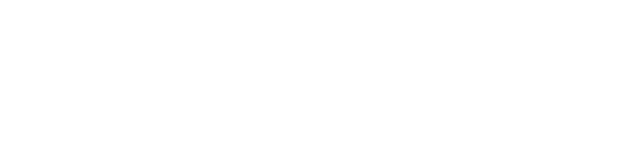
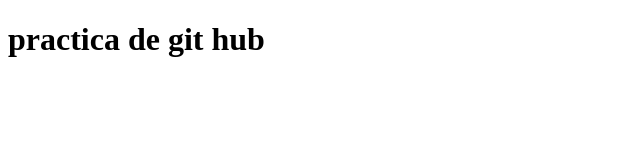
Before and after one commit to hulkerv/alpha_2, a plain HTML site: page index.html in a window 1280 px wide. Shown: the whole page, without its empty margins (0-640 px from the left). Drawn offline with Linux system fonts and the light colour scheme.

Commit message:
se agrego un h1

```diff
--- a/index.html
+++ b/index.html
@@ -5,6 +5,6 @@
     <title>Practica git hub</title>
 </head>
 <body>
-
+    <h1>practica de git hub</h1>
 </body>
 </html>
```
